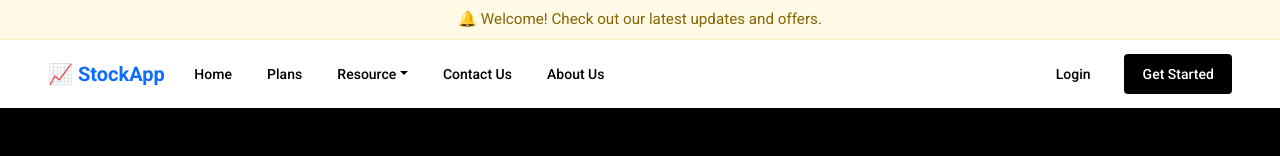
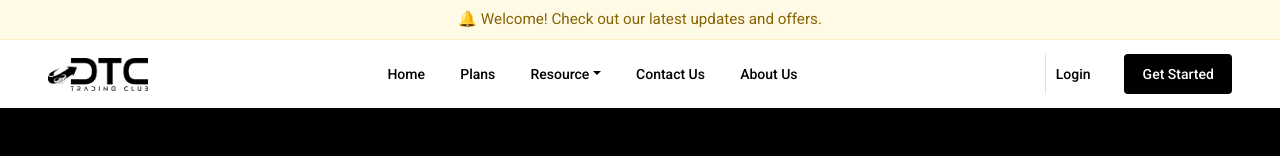
Before and after one commit to Ajay309/stockproject, a React (Vite) app: page / in a window 1280 px wide. Shown: the top 156 px of the page. Built offline with nearby package versions, Linux system fonts and the light colour scheme; no server answers; a web font is replaced by a local one.

Commit message:
changesss

```diff
--- a/src/components/HeaderSection/Header.jsx
+++ b/src/components/HeaderSection/Header.jsx
@@ -25,14 +25,7 @@ export default function HeaderSection() {
           <section className="py-4 rounded-3 mt-3" style={{ width: '100%', maxWidth: '100%' }}>
         <div className="container text-center">
           <div className="ratio ratio-16x9 rounded-4 shadow-lg overflow-hidden">
-            <iframe
-              className="video-iframe"
-              src="https://fast.wistia.net/embed/iframe/e63ziqkf6i?fitStrategy=cover&muted=false&autoPlay=muted&playPauseNotifier=true&playButton=true&fullscreenButton=true&playSuspendedOffScreen=true"
-              title="Work Management Video"
-              frameBorder="0"
-              allow="autoplay; fullscreen"
-              allowFullScreen
-            ></iframe>
+           <img src="/assets/images/istockphoto-1487894858-612x612.jpg" alt="" />
           </div>
         </div>
       </section>
--- a/src/components/Navbar/Navbar.jsx
+++ b/src/components/Navbar/Navbar.jsx
@@ -13,7 +13,7 @@ export default function Navbar() {
 
   return (
     <nav className="navbar navbar-expand-lg position-fixed w-100 z-1  navbar-light bg-white shadow-sm py-1 px-3 px-lg-5" style={navbarOffsetStyle}>
-      <Link className="navbar-brand fw-bold text-primary" to="/">📈 StockApp</Link>
+      <Link className="navbar-brand fw-bold text-primary" to="/"><img src="/assets/logos/PNG-Logo.png" className='img-fluid' style={{ width: '100px' }}alt="" /></Link>
       <button
         className="navbar-toggler"
         type="button"
@@ -28,7 +28,7 @@ export default function Navbar() {
 
       <div className="collapse navbar-collapse" id="navbarNav">
         {/* Navigation Links */}
-        <ul className="navbar-nav gap-2">
+        <ul className="navbar-nav gap-2 mx-auto me-4">
           <li className="nav-item">
             <Link className={`nav-link ${location.pathname === '/' ? 'active-link' : ''}`} to="/">Home</Link>
           </li>
@@ -60,7 +60,7 @@ export default function Navbar() {
         </ul>
 
         {/* Desktop view: right-aligned */}
-        <div className="ms-auto d-none d-lg-flex flex-column flex-lg-row justify-content-end gap-2 gap-lg-4 mt-3 mt-lg-0">
+        <div className="ms-auto border-start d-none d-lg-flex flex-column flex-lg-row justify-content-end gap-2 gap-lg-4 mt-3 mt-lg-0">
 <div className="d-flex">
           {userEmail ? (
             <>
```
Also changed, not shown: public/assets/images/istockphoto-1487894858-612x612.jpg (added), public/assets/logos/PNG-Logo.png (added).
